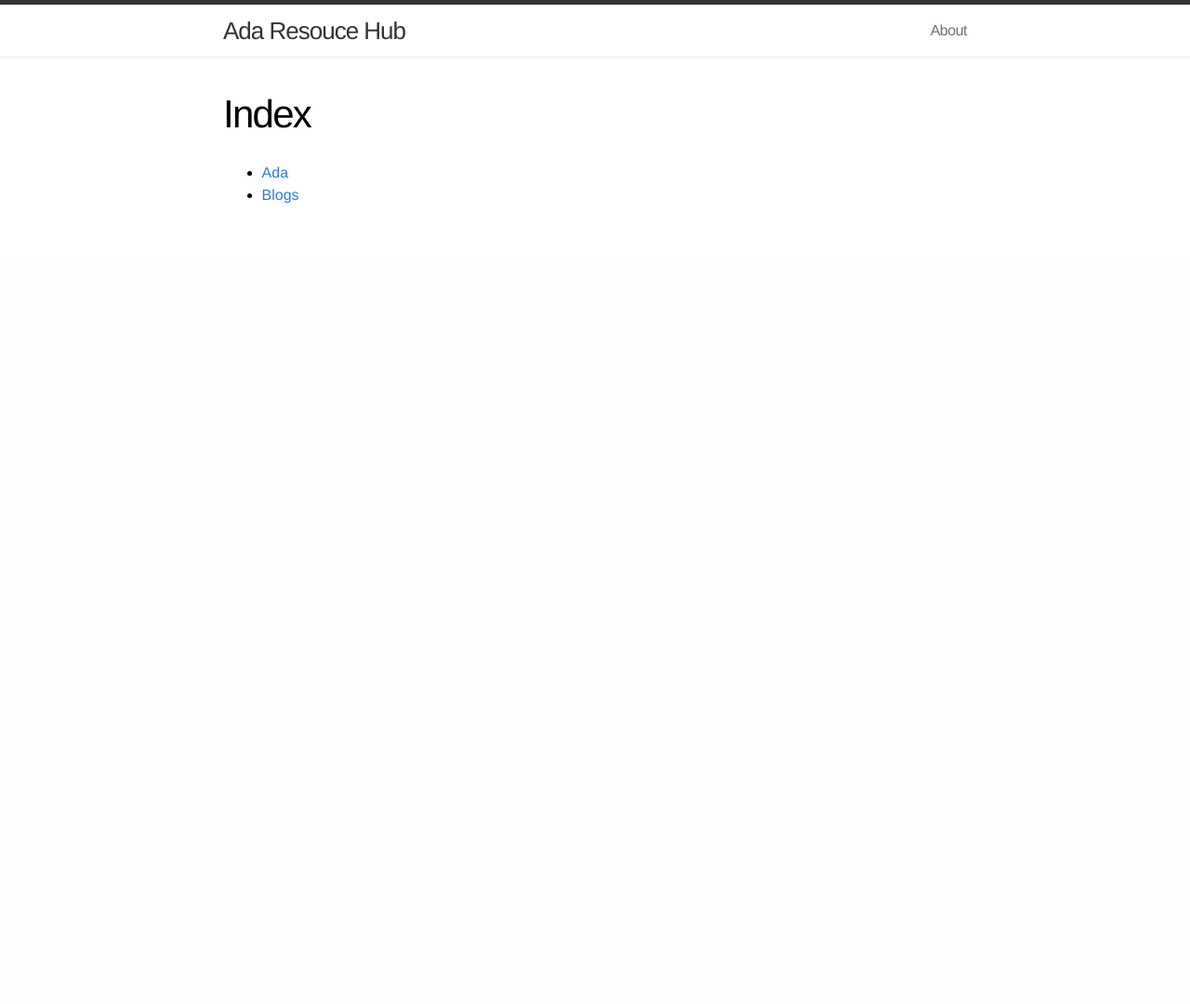
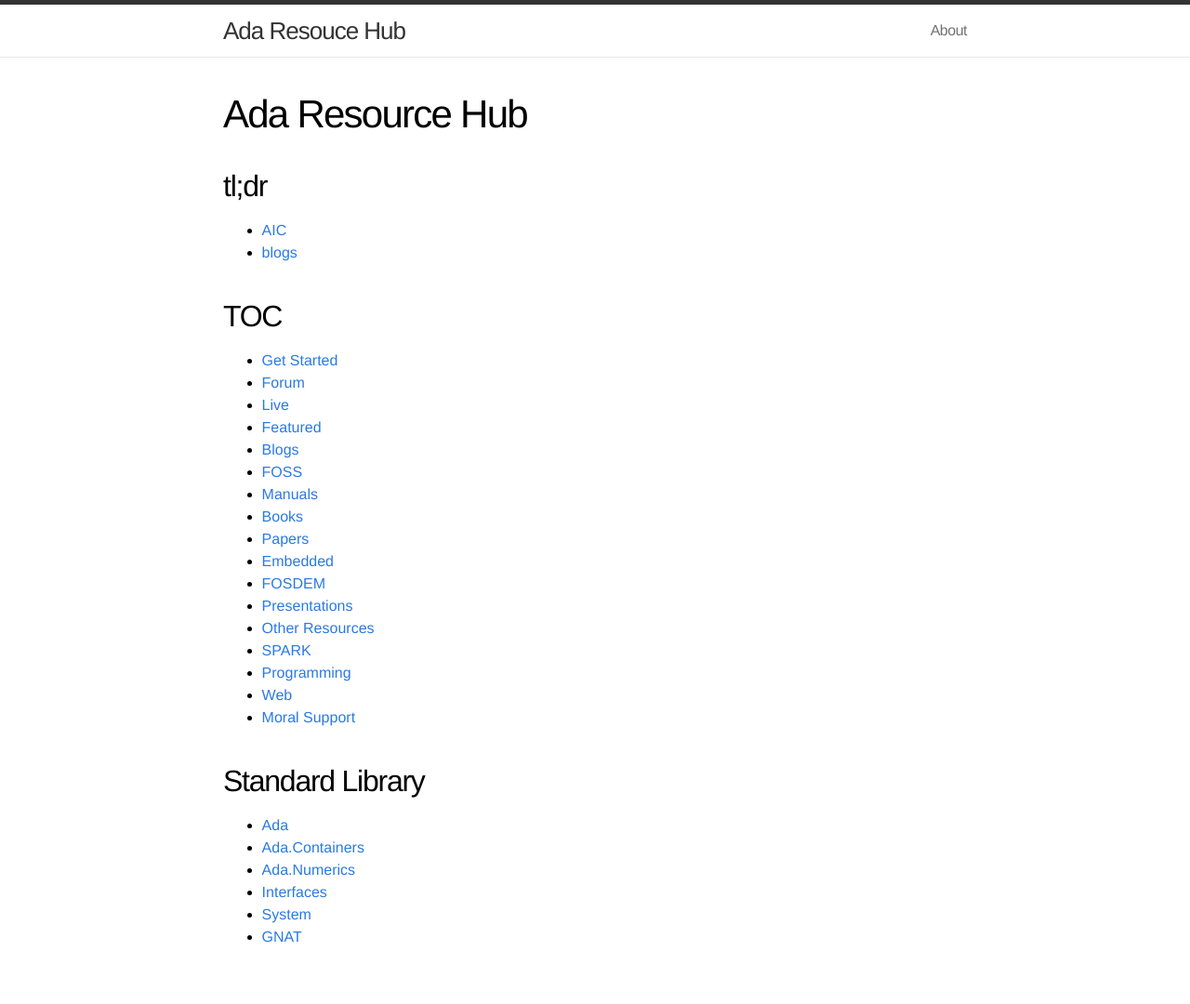
Before and after one commit to quornings/quornings.github.io, a Jekyll site: the page built from index.md, in a window 1280 px wide. Shown: the whole page at 93% size. Built offline with Jekyll 4.4.1, drawn with Linux system fonts in a browser that asks for light colours; before the commit the page ends 900 px from its top, so only the background shows below that.

Commit message:
Ada Resouce Hub, I bless U, in the name of Jesus Christ

```diff
--- a/index.md
+++ b/index.md
@@ -1,7 +1,36 @@
 ---
 layout: page
-title: Index
+title: Ada Resource Hub
 ---
 
-- [Ada](/ada/)
-- [Blogs](/blogs/)
+## tl;dr
+- [AIC](/http://www.adaic.com/)
+- [blogs](/blogs/)
+
+## TOC
+
+- [Get Started](/ada/getstarted/)
+- [Forum](/ada/chat/)
+- [Live](/ada/live)
+- [Featured](/ada/featured/)
+- [Blogs](/ada/blogs/)
+- [FOSS](/ada/foss/)
+- [Manuals](/ada/manuals/)
+- [Books](/ada/books/)
+- [Papers](/ada/papers/)
+- [Embedded](/ada/embedded/)
+- [FOSDEM](/ada/fosdem/)
+- [Presentations](/ada/presentations/)
+- [Other Resources](/ada/other/)
+- [SPARK](/ada/spark/)
+- [Programming](/ada/programming/)
+- [Web](/ada/web/)
+- [Moral Support](/ada/moral/)
+
+## Standard Library
+- [Ada](/ada/man/ada/)
+- [Ada.Containers](/ada/man/ada-containers/)
+- [Ada.Numerics](/ada/man/ada-numerics/)
+- [Interfaces](/ada/man/interfaces/)
+- [System](/ada/man/system/)
+- [GNAT](/ada/man/gnat/)
```
